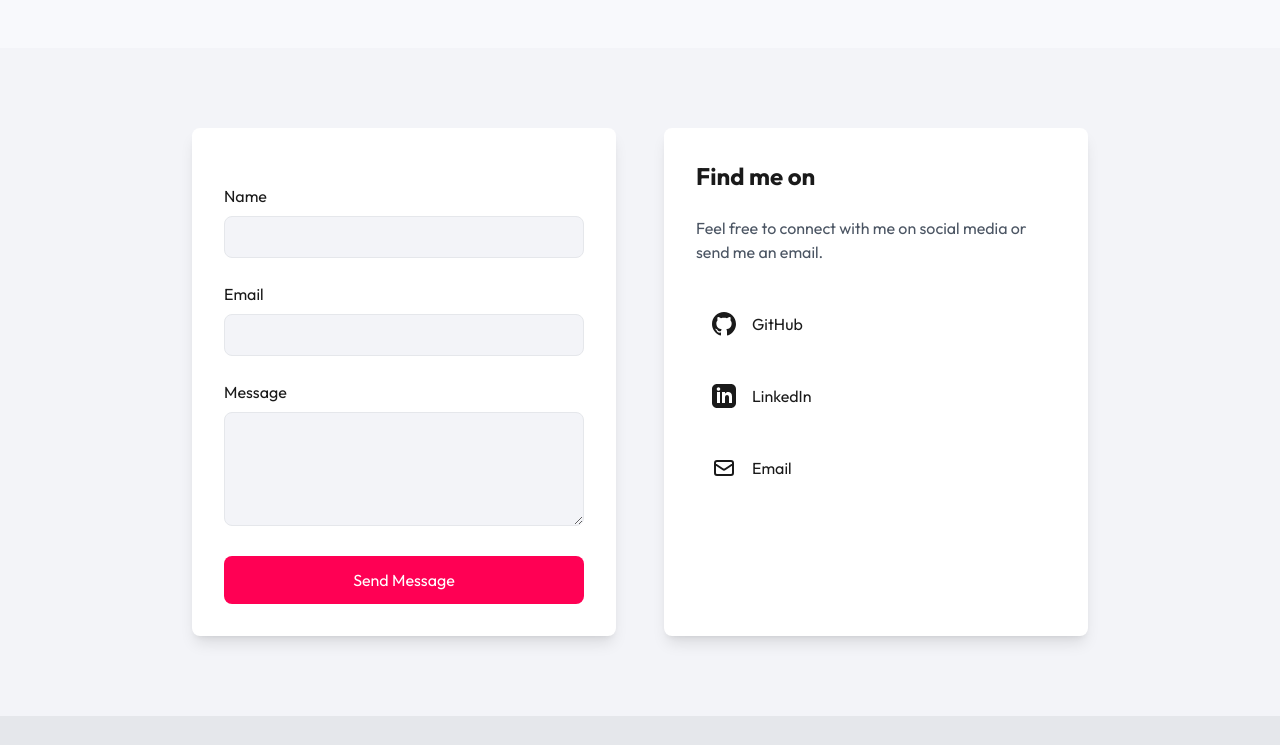
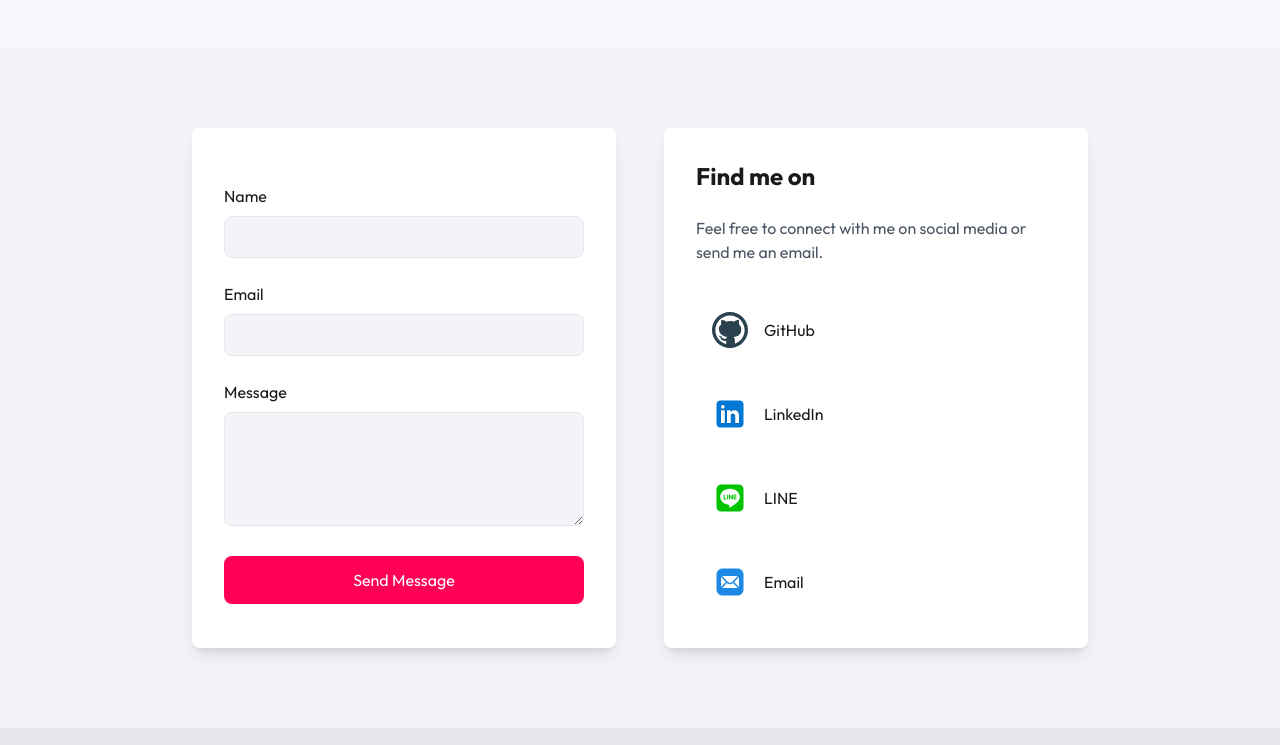
Before and after one commit to mylordkaz/portfolioV2, an Astro site: page /en/contact in a window 1280 px wide. Shown: the part 528-1273 px from the top of the page. Built offline with nearby package versions, Linux system fonts and the light colour scheme; Astro itself is replaced by a stand-in of ours; a web font is replaced by a local one.

Commit message:
feat: add social icons.

```diff
--- a/src/pages/[lang]/contact.astro
+++ b/src/pages/[lang]/contact.astro
@@ -1,5 +1,9 @@
 ---
 import { Image } from "astro:assets";
+import githubIcon from "../../assets/icon/github.svg";
+import linkedinIcon from "../../assets/icon/linkedin.svg";
+import emailIcon from "../../assets/icon/mail.svg";
+import lineIcon from "../../assets/icon/line.svg";
 import Layout from "../../layouts/Layout.astro";
 import Header from "../../components/layout/Header.astro";
 import Footer from "../../components/layout/Footer.astro";
@@ -147,15 +151,13 @@ const t = translations[lang as keyof typeof translations];
 							rel="noopener noreferrer"
 							class="flex items-center gap-4 p-4 rounded-lg hover:bg-light-hover-light dark:hover:bg-dark-hover-light transition-colors"
 						>
-							<svg
-								class="w-6 h-6 text-light-text-primary dark:text-dark-text-primary"
-								viewBox="0 0 24 24"
-								fill="currentColor"
-							>
-								<path
-									d="M12 0c-6.626 0-12 5.373-12 12 0 5.302 3.438 9.8 8.207 11.387.599.111.793-.261.793-.577v-2.234c-3.338.726-4.033-1.416-4.033-1.416-.546-1.387-1.333-1.756-1.333-1.756-1.089-.745.083-.729.083-.729 1.205.084 1.839 1.237 1.839 1.237 1.07 1.834 2.807 1.304 3.492.997.107-.775.418-1.305.762-1.604-2.665-.305-5.467-1.334-5.467-5.931 0-1.311.469-2.381 1.236-3.221-.124-.303-.535-1.524.117-3.176 0 0 1.008-.322 3.301 1.23.957-.266 1.983-.399 3.003-.404 1.02.005 2.047.138 3.006.404 2.291-1.552 3.297-1.23 3.297-1.23.653 1.653.242 2.874.118 3.176.77.84 1.235 1.911 1.235 3.221 0 4.609-2.807 5.624-5.479 5.921.43.372.823 1.102.823 2.222v3.293c0 .319.192.694.801.576 4.765-1.589 8.199-6.086 8.199-11.386 0-6.627-5.373-12-12-12z"
-								></path>
-							</svg>
+							<Image
+								src={githubIcon}
+								alt="GitHub"
+								width={36}
+								height={36}
+								class="text-light-text-primary dark:text-dark-text-primary"
+							/>
 							<span class="text-light-text-primary dark:text-dark-text-primary"
 								>GitHub</span
 							>
@@ -166,18 +168,31 @@ const t = translations[lang as keyof typeof translations];
 							rel="noopener noreferrer"
 							class="flex items-center gap-4 p-4 rounded-lg hover:bg-light-hover-light dark:hover:bg-dark-hover-light transition-colors"
 						>
-							<svg
-								class="w-6 h-6 text-light-text-primary dark:text-dark-text-primary"
-								viewBox="0 0 24 24"
-								fill="currentColor"
-							>
-								<path
-									d="M19 0h-14c-2.761 0-5 2.239-5 5v14c0 2.761 2.239 5 5 5h14c2.762 0 5-2.239 5-5v-14c0-2.761-2.238-5-5-5zm-11 19h-3v-11h3v11zm-1.5-12.268c-.966 0-1.75-.79-1.75-1.764s.784-1.764 1.75-1.764 1.75.79 1.75 1.764-.783 1.764-1.75 1.764zm13.5 12.268h-3v-5.604c0-3.368-4-3.113-4 0v5.604h-3v-11h3v1.765c1.396-2.586 7-2.777 7 2.476v6.759z"
-								></path>
-							</svg>
+							<Image
+								src={linkedinIcon}
+								alt="LinkedIn"
+								width={36}
+								height={36}
+								class="text-light-text-primary dark:text-dark-text-primary"
+							/>
 							<span class="text-light-text-primary dark:text-dark-text-primary"
 								>LinkedIn</span
 							>
+						</a>
+						<a
+							href="https://line.me/ti/p/mylordkaz"
+							class="flex items-center gap-4 p-4 rounded-lg hover:bg-light-hover-light dark:hover:bg-dark-hover-light transition-colors"
+						>
+							<Image
+								src={lineIcon}
+								alt="LINE"
+								width={36}
+								height={36}
+								class="text-light-text-primary dark:text-dark-text-primary"
+							/>
+							<span class="text-light-text-primary dark:text-dark-text-primary">
+								LINE
+							</span>
 						</a>
 						<a
 							href="mailto:timsiline.kevin@gmail.com"
@@ -185,17 +200,13 @@ const t = translations[lang as keyof typeof translations];
 						p-4 rounded-lg hover:bg-light-hover-light
 						dark:hover:bg-dark-hover-light transition-colors"
 						>
-							<svg
-								class="w-6 h-6 text-light-text-primary dark:text-dark-text-primary"
-								viewBox="0 0 24 24"
-								fill="none"
-								stroke="currentColor"
-								stroke-width="2"
-							>
-								<path
-									d="M3 8l7.89 5.26a2 2 0 002.22 0L21 8M5 19h14a2 2 0 002-2V7a2 2 0 00-2-2H5a2 2 0 00-2 2v10a2 2 0 002 2z"
-								></path>
-							</svg>
+							<Image
+								src={emailIcon}
+								alt="Email"
+								width={36}
+								height={36}
+								class="text-light-text-primary dark:text-dark-text-primary"
+							/>
 							<span class="text-light-text-primary dark:text-dark-text-primary"
 								>Email</span
 							>
```
Also changed, not shown: src/assets/icon/github.svg (added), src/assets/icon/line.svg (added), src/assets/icon/linkedin.svg (added), src/assets/icon/mail.svg (added).
